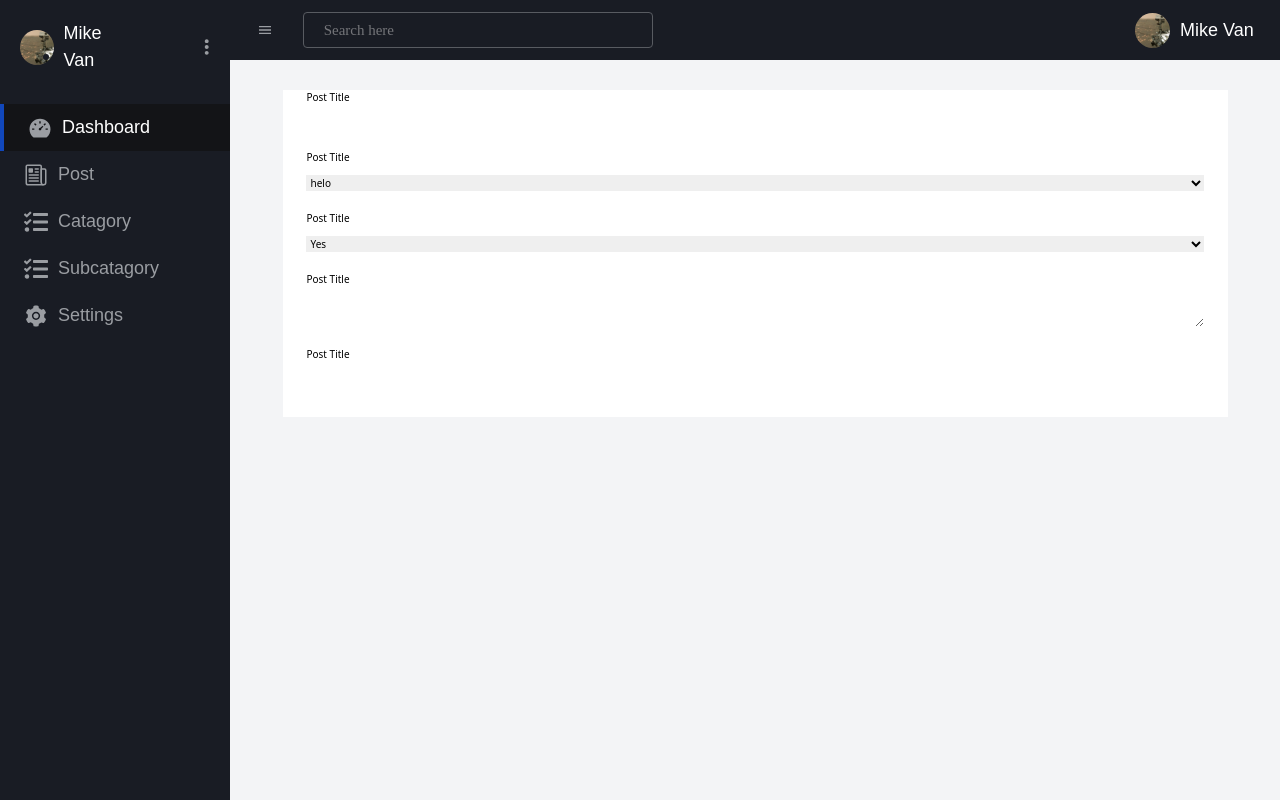
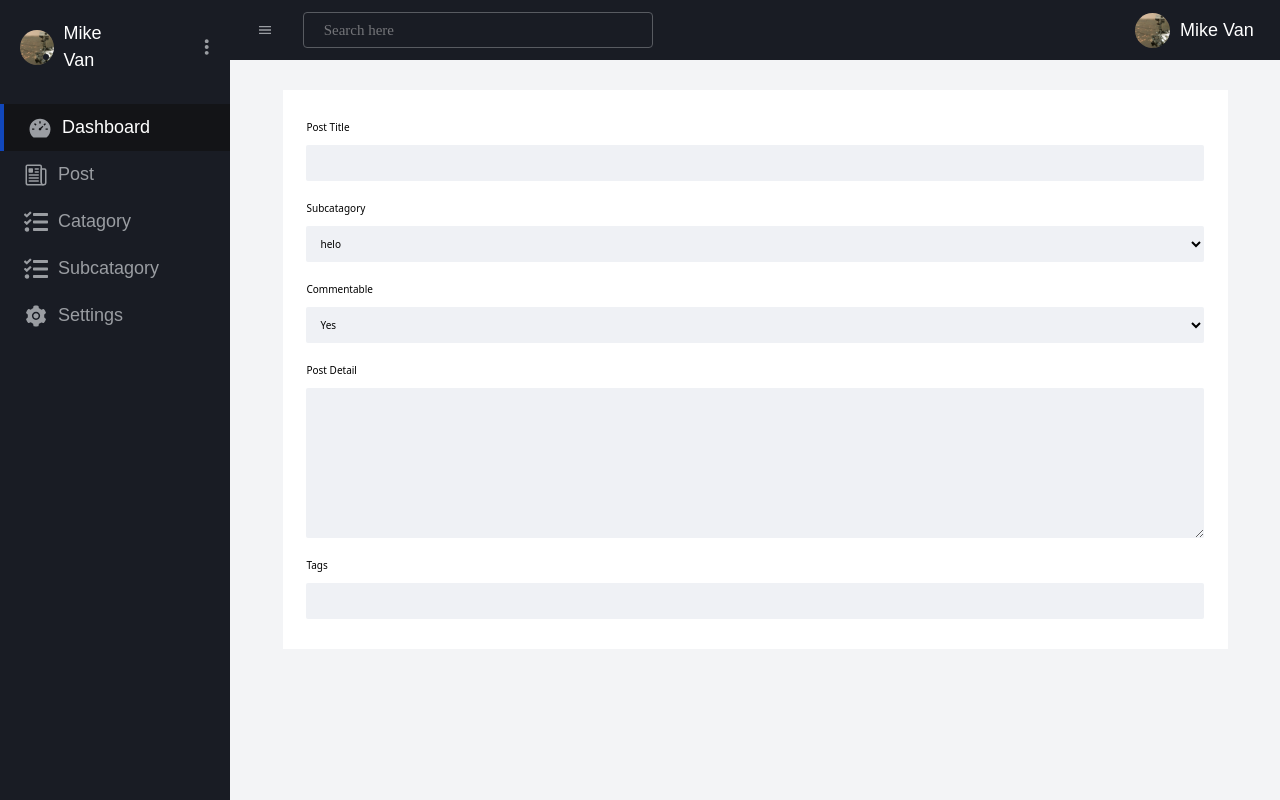
Before and after one commit to Sagni-prog/News-website, a React (Create React App) app: page /admin/dashboard in a window 1280 px wide. Built offline with nearby package versions, Linux system fonts and the light colour scheme.

Commit message:
addPost modified

```diff
--- a/src/components/Dashboard/AddPost.js
+++ b/src/components/Dashboard/AddPost.js
@@ -11,7 +11,7 @@ const AddPost = () => {
             </div>
 
             <div className='add-post-fields flex flex-col gap-1'>
-                <label>Post Title</label>
+                <label>Subcatagory</label>
                 <select>
                    <option>
                     helo
@@ -22,7 +22,7 @@ const AddPost = () => {
                 </select>
             </div>
             <div className='add-post-fields flex flex-col gap-1'>
-                <label>Post Title</label>
+                <label>Commentable</label>
                 <select>
                    <option>
                     Yes
@@ -33,11 +33,11 @@ const AddPost = () => {
                 </select>
             </div>
             <div className='add-post-fields flex flex-col gap-1'>
-                <label>Post Title</label>
+                <label>Post Detail</label>
                 <textarea />
             </div>
             <div className='add-post-fields flex flex-col gap-1'>
-                <label>Post Title</label>
+                <label>Tags</label>
                 <input className='' />
             </div>
 
--- a/src/components/Dashboard/addPost.css
+++ b/src/components/Dashboard/addPost.css
@@ -9,3 +9,41 @@
 .add-post form{
      margin-top: 3rem;
 }
+.add-post-fields:first-child{
+     margin-top: 3rem;
+}
+
+.add-post-fields input{
+     height: 3.6rem;
+     background-color: #edeff4d8;
+     border: none;
+     outline: none;
+     border-radius: 2px;
+     padding-left: 1rem;
+}
+.add-post-fields select{
+     height: 3.6rem;
+     background-color: #edeff4d8;
+     border: none;
+     outline: none;
+     border-radius: 2px;
+     padding-left: 1rem;
+}
+.add-post-fields textarea{
+     height: 15rem;
+     background-color: #edeff4d8;
+     border: none;
+     outline: none;
+     border-radius: 2px;
+     padding-left: 1rem;
+     resize: vertical;
+}
+.add-post-fields input:focus{
+    border: rgb(33, 212, 33) solid 1px;
+}
+.add-post-fields select:focus{
+    border: rgb(33, 212, 33) solid 1px;
+}
+.add-post-fields textarea:focus{
+    border: rgb(33, 212, 33) solid 1px;
+}
```
